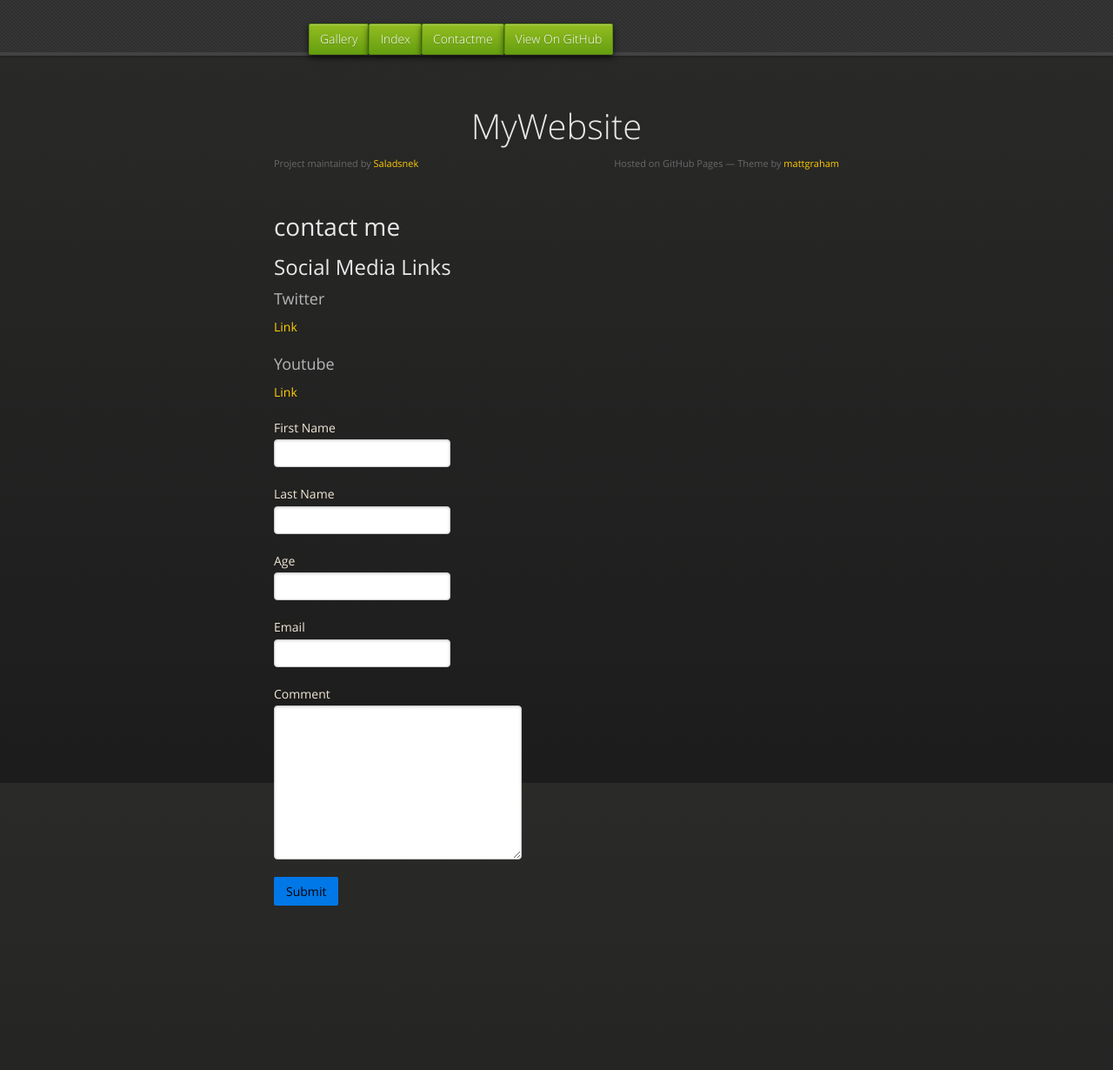
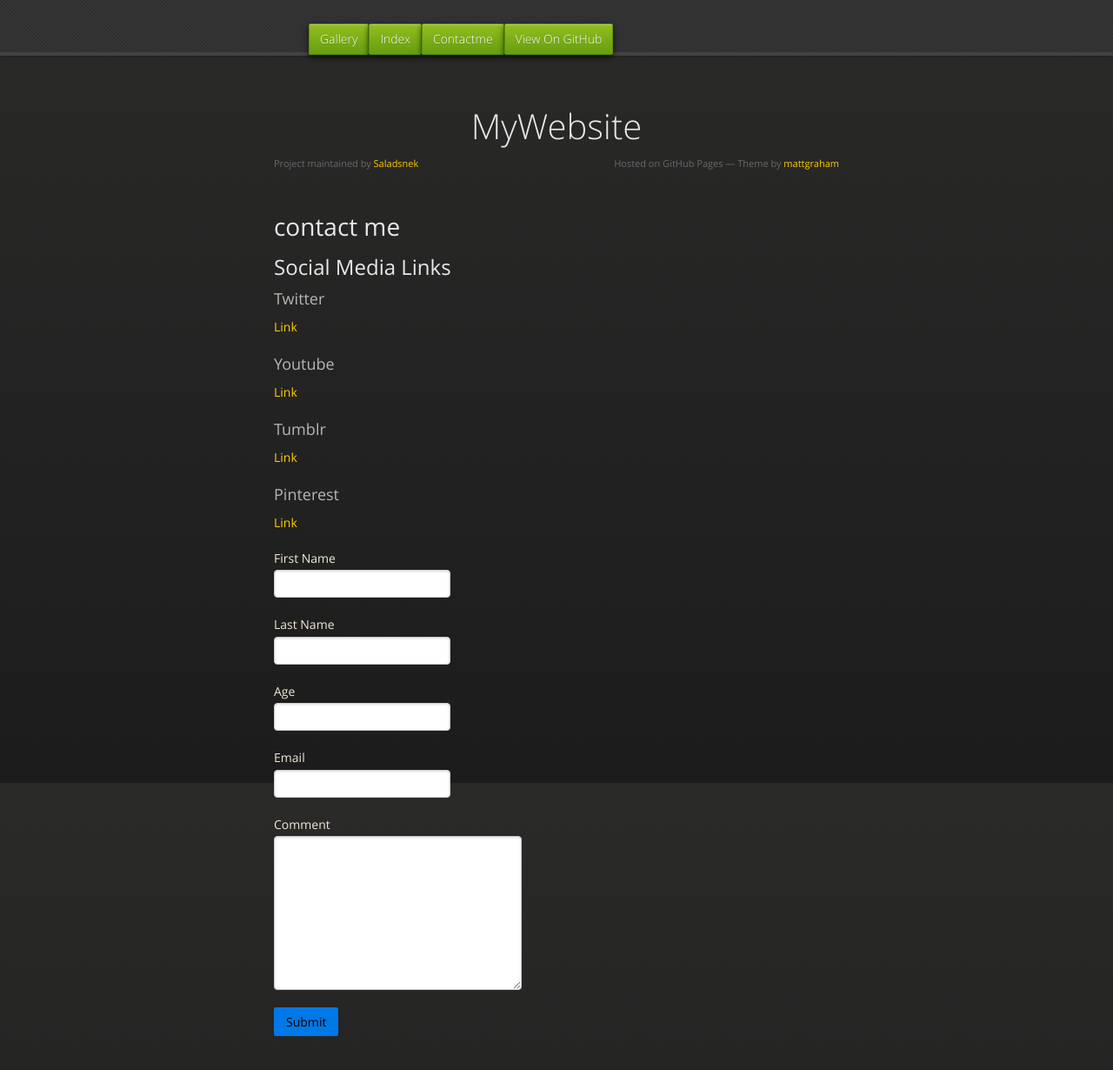
Before and after one commit to Saladsnek/MyWebsite, a Jekyll site: the page built from contactme.md, in a window 1280 px wide and 1301 px high. Shown: the top 1230 px of the window at 87% size. Built offline with Jekyll 4.4.1, drawn with Linux system fonts in a browser that asks for light colours; nearby versions of some CDN libraries; the repository's description, which GitHub fills in, is left out; our own code applies the rules of GitHub Pages for plain Markdown files.

Commit message:
Update contactme.md

```diff
--- a/contactme.md
+++ b/contactme.md
@@ -11,3 +11,9 @@ layout: form
 
 ### Youtube
 [Link](https://www.youtube.com/channel/UCTLK6bsmV1E119sHgorGvSg)
+
+### Tumblr
+[Link](https://www.tumblr.com/blog/hexgamesteam)
+
+### Pinterest
+[Link](https://www.pinterest.co.uk/hexgamesteam/boards/)
```
